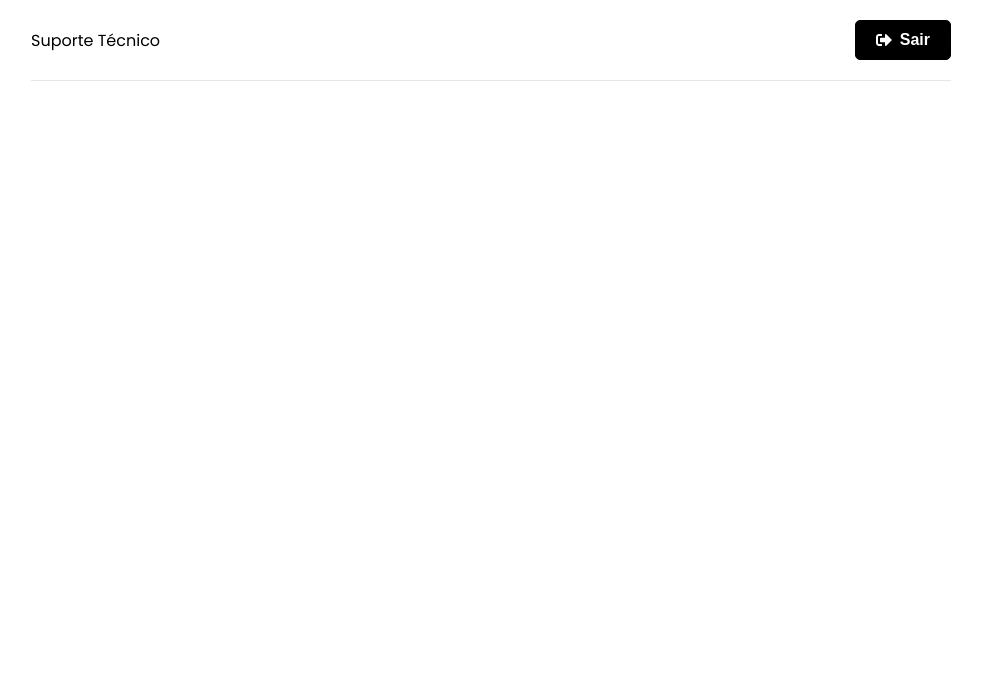
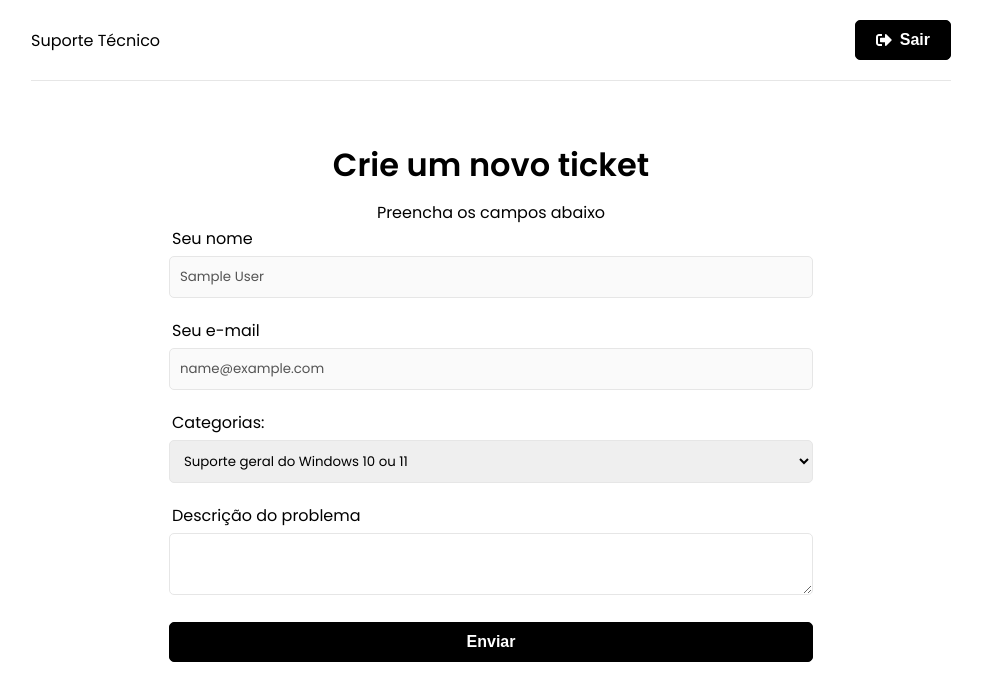
Before and after one commit to alufena/suporte-tecnico, a React (Create React App) app in the folder frontend/: page /new-ticket in a window 1280 px wide. Shown: the top 700 px of the page, without its empty margins (149-1131 px from the left). Built offline with nearby package versions, Linux system fonts and the light colour scheme; sample sign-in values are in the browser's storage.

Commit message:
route guard & new ticket form

```diff
--- a/frontend/src/App.js
+++ b/frontend/src/App.js
@@ -4,7 +4,9 @@ import Login from './pages/Login';
 import Register from './pages/Register';
 import Header from './components/Header';
 import { ToastContainer } from 'react-toastify';
-import 'react-toastify/dist/ReactToastify.css'
+import 'react-toastify/dist/ReactToastify.css';
+import NewTicket from './pages/NewTicket';
+import PrivateRoute from './components/PrivateRoute';
 
 function App() {
   return (
@@ -14,13 +16,18 @@ function App() {
           <Header />
           {/* tem que estar acima da tag Routes porque Header não é um componente "Route" */}
           <Routes>
-            <Route path='/' element={<Home />} />
-            <Route path='/login' element={<Login />} />
-            <Route path='/register' element={<Register />} />
+            <Route path="/" element={<Home />} />
+            <Route path="/login" element={<Login />} />
+            <Route path="/register" element={<Register />} />
+            {/* <Route path='/new-ticket' element={<NewTicket />} /> */}
+            <Route path="/new-ticket" element={<PrivateRoute />}> {/* nested route. "NewTicket" ficou uma rota privada, envoltada pela "PrivateRoute" e com a mesma URL para ambos */}
+              <Route path="/new-ticket" element={<NewTicket />} />
+            </Route>
           </Routes>
         </div>
       </Router>
-      <ToastContainer /> {/* permite uso do toast em qualquer canto do projeto */}
+      <ToastContainer />{' '}
+      {/* permite uso do toast em qualquer canto do projeto */}
     </>
   );
 }
--- /dev/null
+++ b/frontend/src/components/PrivateRoute.jsx
@@ -0,0 +1,11 @@
+import { Navigate, Outlet } from 'react-router-dom';
+import { useAuthStatus } from '../hooks/useAuthStatus';
+import Spinner from './Spinner';
+
+const PrivateRoute = () => {
+  const { loggedIn, checkingStatus } = useAuthStatus();
+  if (checkingStatus) return Spinner;
+  return loggedIn ? <Outlet /> : <Navigate to="/login" />;
+};
+
+export default PrivateRoute;
--- /dev/null
+++ b/frontend/src/hooks/useAuthStatus.js
@@ -0,0 +1,20 @@
+// evita de usuário não logado visualizar à página de criar ticket. redireciona o usuário não logado à página inicial
+
+import { useState, useEffect } from 'react';
+import { useSelector } from 'react-redux';
+
+export const useAuthStatus = () => {
+    const [loggedIn, setLoggedIn] = useState(false);
+    const [checkingStatus, setCheckingStatus] = useState(true);
+    const { user } = useSelector((state) => state.auth); // selecionará o usuário do "state auth" pelo redux e ver se está logado ou não
+    useEffect(() => {
+        if (user) {
+            // checa se o usuário está logado
+            setLoggedIn(true);
+        } else {
+            setLoggedIn(false);
+        }
+        setCheckingStatus(false);
+    }, [user]); // iniciará quando o usuário mudar
+    return { loggedIn, checkingStatus };
+};
--- /dev/null
+++ b/frontend/src/pages/NewTicket.jsx
@@ -0,0 +1,66 @@
+import { useState } from 'react';
+import { useSelector } from 'react-redux';
+
+function NewTicket() {
+  const { user } = useSelector((state) => state.auth); // antes de pegar e setar o state, será pego o user do global state
+  const [name, setName] = useState(user.name);
+  const [email, setEmail] = useState(user.email);
+  const [product, setProduct] = useState('Suporte geral do Windows 10 ou 11');
+  const [description, setDescription] = useState('');
+  const onSubmit = (e) => {
+    e.preventDefault();
+  };
+  return (
+    <>
+      <section className="heading"></section>
+      <h1>Crie um novo ticket</h1>
+      <p>Preencha os campos abaixo</p>
+      <section className="form">
+        <div className="form-group">
+          <label htmlFor="name">Seu nome</label>
+          <input type="text" className="form-control" value={name} disabled />
+        </div>
+        <div className="form-group">
+          <label htmlFor="email">Seu e-mail</label>
+          <input type="text" className="form-control" value={email} disabled />
+        </div>
+        <form onSubmit={onSubmit}>
+          <div className="form-group">
+            <label htmlFor="product">Categorias: </label>
+            <select
+              name="product"
+              id="product"
+              value={product}
+              onChange={(e) => setProduct(e.target.value)}
+            >
+              <option value="Suporte geral do Windows 10 ou 11">
+                Suporte geral do Windows 10 ou 11
+              </option>
+              <option value="Montagem e upgrade de desktop">
+                Montagem e upgrade de desktop
+              </option>
+              <option value="Análise de telas azuis">
+                Análise de telas azuis
+              </option>
+            </select>
+          </div>
+          <div className="form-group">
+            <label htmlFor="description">Descrição do problema</label>
+            <textarea
+              name="description"
+              id="description"
+              className="form-control"
+              value={description}
+              onChange={(e) => setDescription(e.target.value)}
+            ></textarea>
+          </div>
+          <div className="form-group">
+            <button className="btn btn-block">Enviar</button>
+          </div>
+        </form>
+      </section>
+    </>
+  );
+}
+
+export default NewTicket;
```
Also changed, not shown: 2 other files (tests, documents, lock files or other folders).
